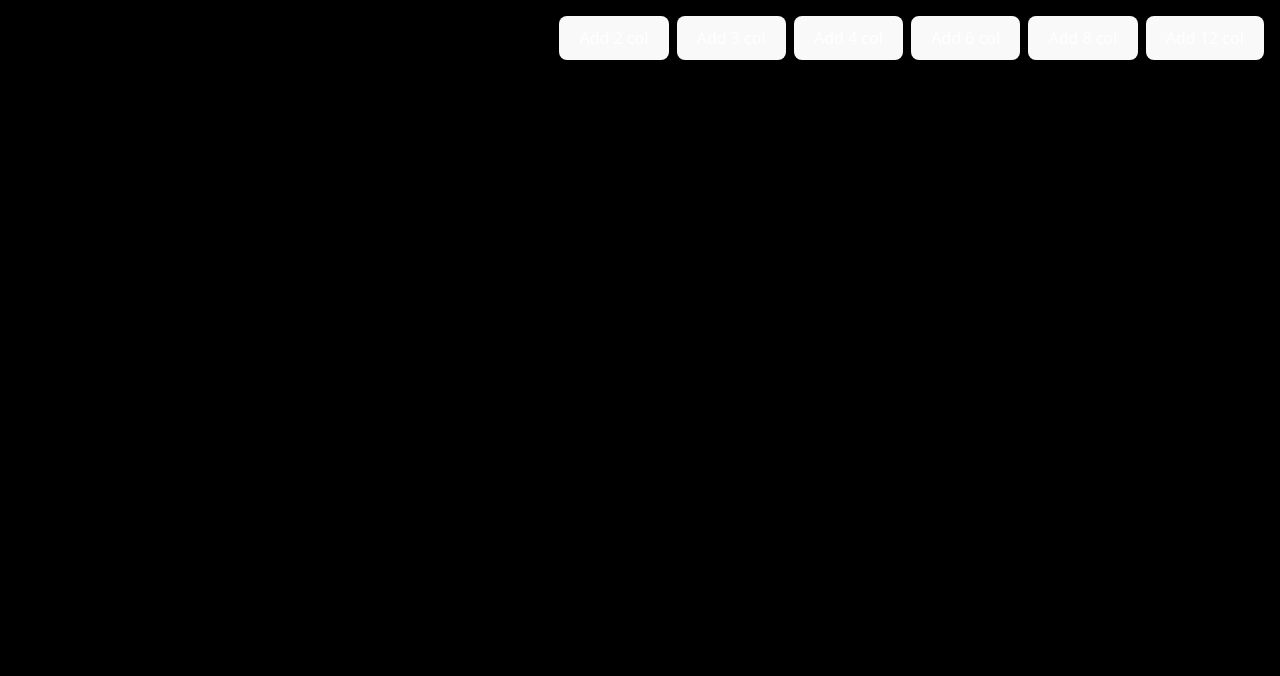
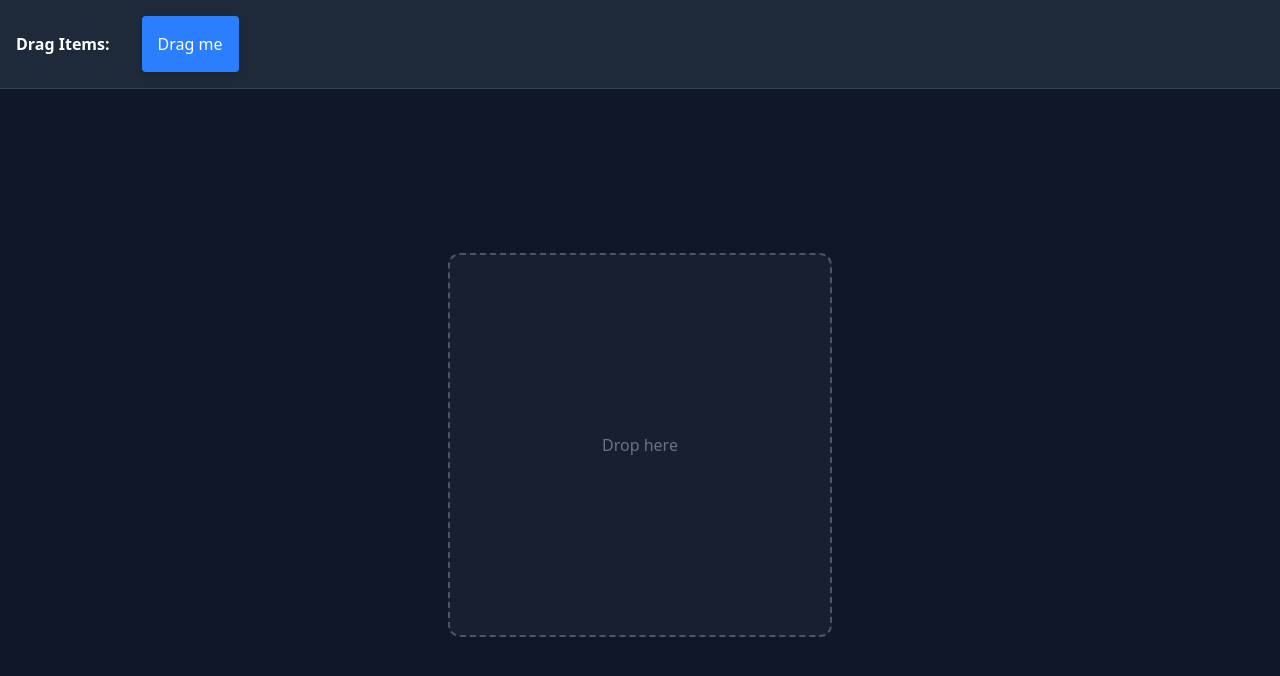
Before and after one commit to humbertoragazzini/drag-drop-layout, a React (Vite) app: page / in a window 1280 px wide. Shown: the top 676 px of the page. Built offline with nearby package versions, Linux system fonts and the light colour scheme.

Commit message:
adding dragable items

```diff
--- a/src/App.tsx
+++ b/src/App.tsx
@@ -1,14 +1,12 @@
-import { useState } from 'react'
-import reactLogo from './assets/react.svg'
-import { GridDashboard } from './components/atoms/GridDashboard'
-import './App.css'
+import { DragDropLayout } from './components/organisms/DragDropLayout';
+import './App.css';
 
 function App() {
 
   return (
     <>
-      <div className='h-screen w-screen bg-black p-4 overflow-auto'>
-        <GridDashboard />
+      <div className='h-screen w-screen bg-black overflow-hidden'>
+        <DragDropLayout />
       </div>
     </>
   )
--- /dev/null
+++ b/src/components/atoms/Draggable.tsx
@@ -0,0 +1,25 @@
+import { useDraggable } from '@dnd-kit/core';
+import { ReactNode } from 'react';
+import { CSS } from '@dnd-kit/utilities';
+
+interface DraggableProps {
+    id: string;
+    children: ReactNode;
+    className?: string;
+}
+
+export function Draggable({ id, children, className = '' }: DraggableProps) {
+    const { attributes, listeners, setNodeRef, transform } = useDraggable({
+        id: id,
+    });
+
+    const style = {
+        transform: CSS.Translate.toString(transform),
+    };
+
+    return (
+        <div ref={setNodeRef} style={style} {...listeners} {...attributes} className={className}>
+            {children}
+        </div>
+    );
+}
--- /dev/null
+++ b/src/components/atoms/Droppable.tsx
@@ -0,0 +1,24 @@
+import { useDroppable } from '@dnd-kit/core';
+import { ReactNode } from 'react';
+
+interface DroppableProps {
+    id: string;
+    children: ReactNode;
+    className?: string;
+}
+
+export function Droppable({ id, children, className = '' }: DroppableProps) {
+    const { isOver, setNodeRef } = useDroppable({
+        id: id,
+    });
+
+    const style = {
+        borderColor: isOver ? 'green' : undefined,
+    };
+
+    return (
+        <div ref={setNodeRef} style={style} className={className}>
+            {children}
+        </div>
+    );
+}
--- /dev/null
+++ b/src/components/organisms/DragDropLayout.tsx
@@ -0,0 +1,43 @@
+import { useState } from 'react';
+import { DndContext, DragEndEvent } from '@dnd-kit/core';
+import { Draggable } from '../atoms/Draggable';
+import { Droppable } from '../atoms/Droppable';
+
+interface DragDropLayoutProps {
+    className?: string;
+}
+
+export function DragDropLayout({ className = '' }: DragDropLayoutProps) {
+    const [parent, setParent] = useState<string | null>(null);
+    const draggableMarkup = (
+        <Draggable id="draggable" className="bg-blue-500 text-white p-4 rounded shadow-md cursor-grab active:cursor-grabbing">
+            Drag me
+        </Draggable>
+    );
+
+    function handleDragEnd(event: DragEndEvent) {
+        const { over } = event;
+
+        // If dropped over the droppable container, update parent
+        setParent(over ? over.id : null);
+    }
+
+    return (
+        <div className={`flex flex-col h-full w-full ${className}`}>
+            <DndContext onDragEnd={handleDragEnd}>
+                {/* Top Bar with draggable items if they are not dropped */}
+                <div className="bg-gray-800 p-4 flex gap-4 items-center min-h-[80px] border-b border-gray-700">
+                    <h2 className="text-white font-bold mr-4">Drag Items:</h2>
+                    {parent === null ? draggableMarkup : null}
+                </div>
+
+                {/* Main Content with Droppable Area */}
+                <div className="flex-1 p-8 bg-gray-900 flex items-center justify-center">
+                    <Droppable id="droppable" className="w-96 h-96 border-2 border-dashed border-gray-600 rounded-xl flex items-center justify-center bg-gray-800/50">
+                        {parent === 'droppable' ? draggableMarkup : <span className="text-gray-500">Drop here</span>}
+                    </Droppable>
+                </div>
+            </DndContext>
+        </div>
+    );
+}
```
